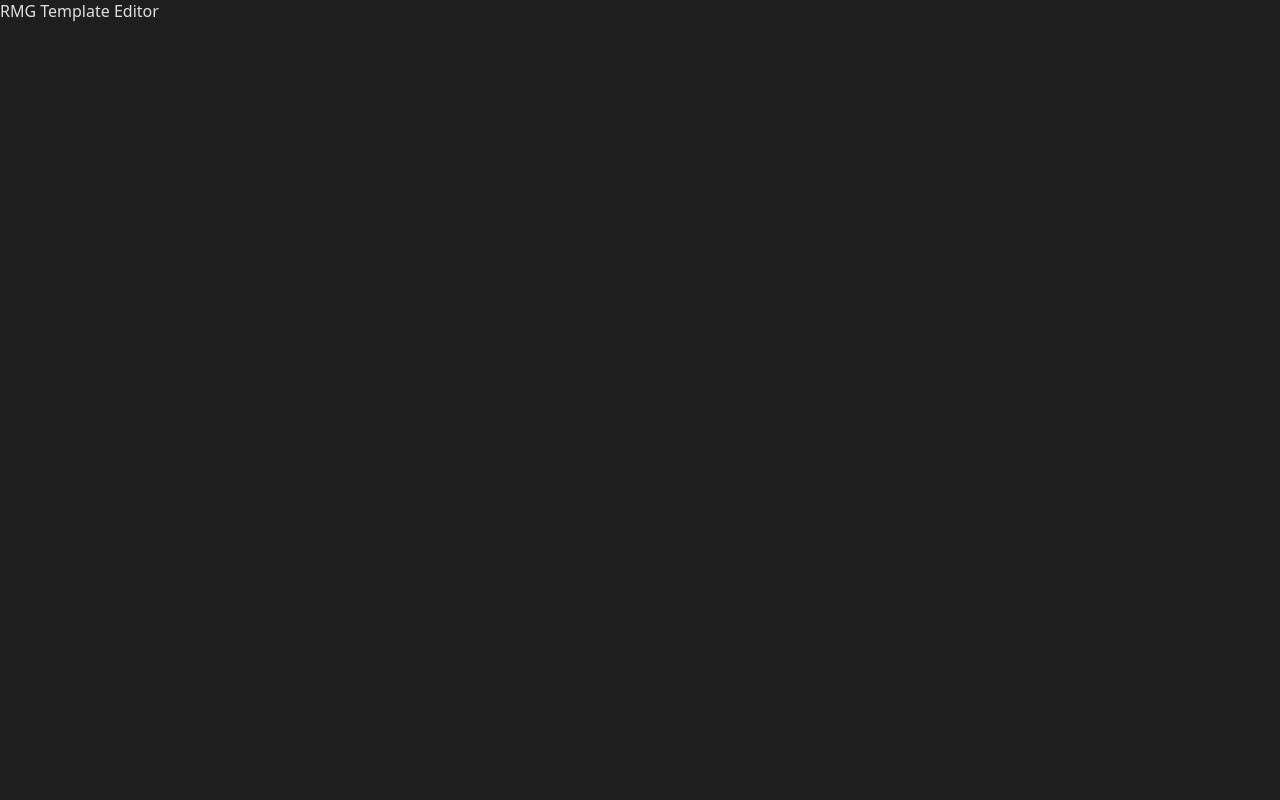
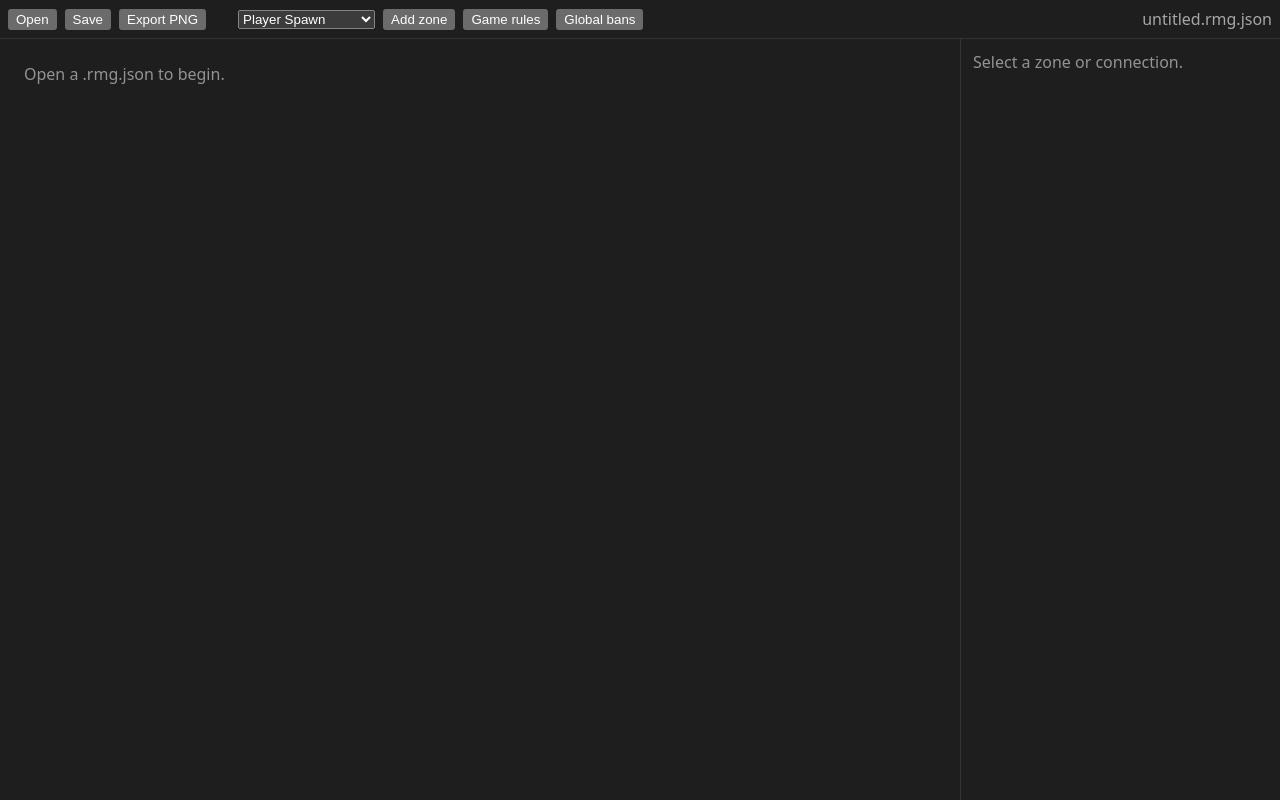
Before and after one commit to MurtaghJustin/OldenEra-Template-Editor, a React (Vite) app: page / in a window 1280 px wide. Built offline with nearby package versions, Linux system fonts and the light colour scheme.

Commit message:
feat(ui): assemble app layout with canvas, inspector, issues banner

```diff
--- a/src/ui/App.tsx
+++ b/src/ui/App.tsx
@@ -1,3 +1,35 @@
+import { Toolbar } from "./Toolbar";
+import { GraphCanvas } from "./GraphCanvas";
+import { Inspector } from "./inspector/Inspector";
+import { useEditorStore } from "../state/store";
+
+function IssuesBanner() {
+  const issues = useEditorStore((s) => s.issues);
+  const errors = issues.filter((i) => i.severity === "error");
+  const warnings = issues.filter((i) => i.severity === "warning");
+  if (errors.length === 0 && warnings.length === 0) return null;
+  return (
+    <div style={{ padding: 6, fontSize: 12, background: errors.length ? "#3a1d1d" : "#33301d", borderTop: "1px solid #333", maxHeight: 120, overflow: "auto" }}>
+      {errors.map((e, i) => <div key={`e${i}`} style={{ color: "#f3a" }}>✗ {e.message} <span style={{ opacity: 0.5 }}>({e.path})</span></div>)}
+      {warnings.map((w, i) => <div key={`w${i}`} style={{ color: "#fd6" }}>⚠ {w.message} <span style={{ opacity: 0.5 }}>({w.path})</span></div>)}
+    </div>
+  );
+}
+
 export default function App() {
-  return <div style={{ height: "100%" }}>RMG Template Editor</div>;
+  const root = useEditorStore((s) => s.root);
+  return (
+    <div style={{ height: "100%", display: "flex", flexDirection: "column" }}>
+      <Toolbar />
+      <div style={{ flex: 1, display: "flex", minHeight: 0 }}>
+        <div style={{ flex: 1, minWidth: 0 }}>
+          {root ? <GraphCanvas /> : <div style={{ padding: 24, opacity: 0.6 }}>Open a .rmg.json to begin.</div>}
+        </div>
+        <div style={{ width: 320, borderLeft: "1px solid #333", overflow: "auto" }}>
+          <Inspector />
+        </div>
+      </div>
+      <IssuesBanner />
+    </div>
+  );
 }
```
Also changed, not shown: 1 other file (tests, documents, lock files or other folders).
